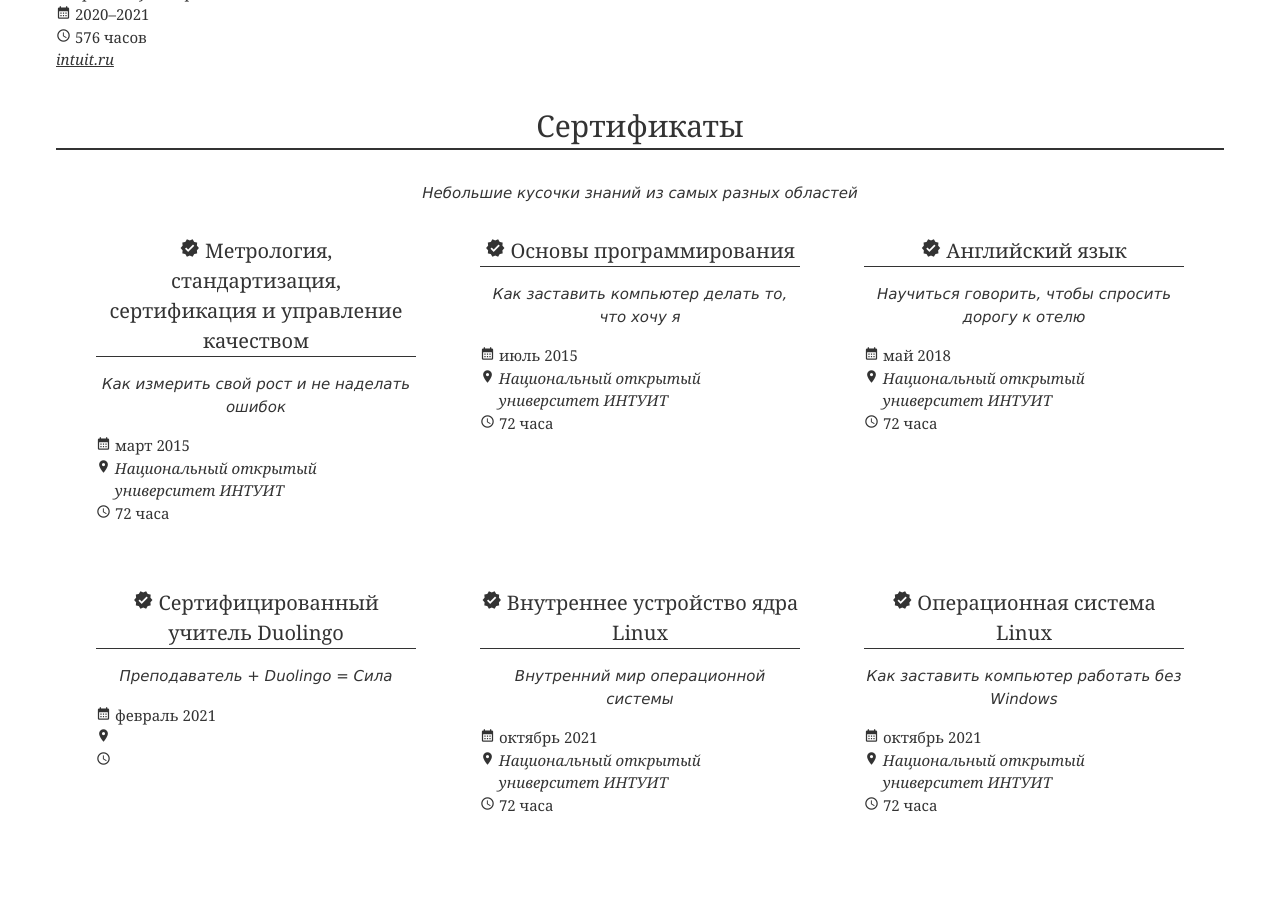
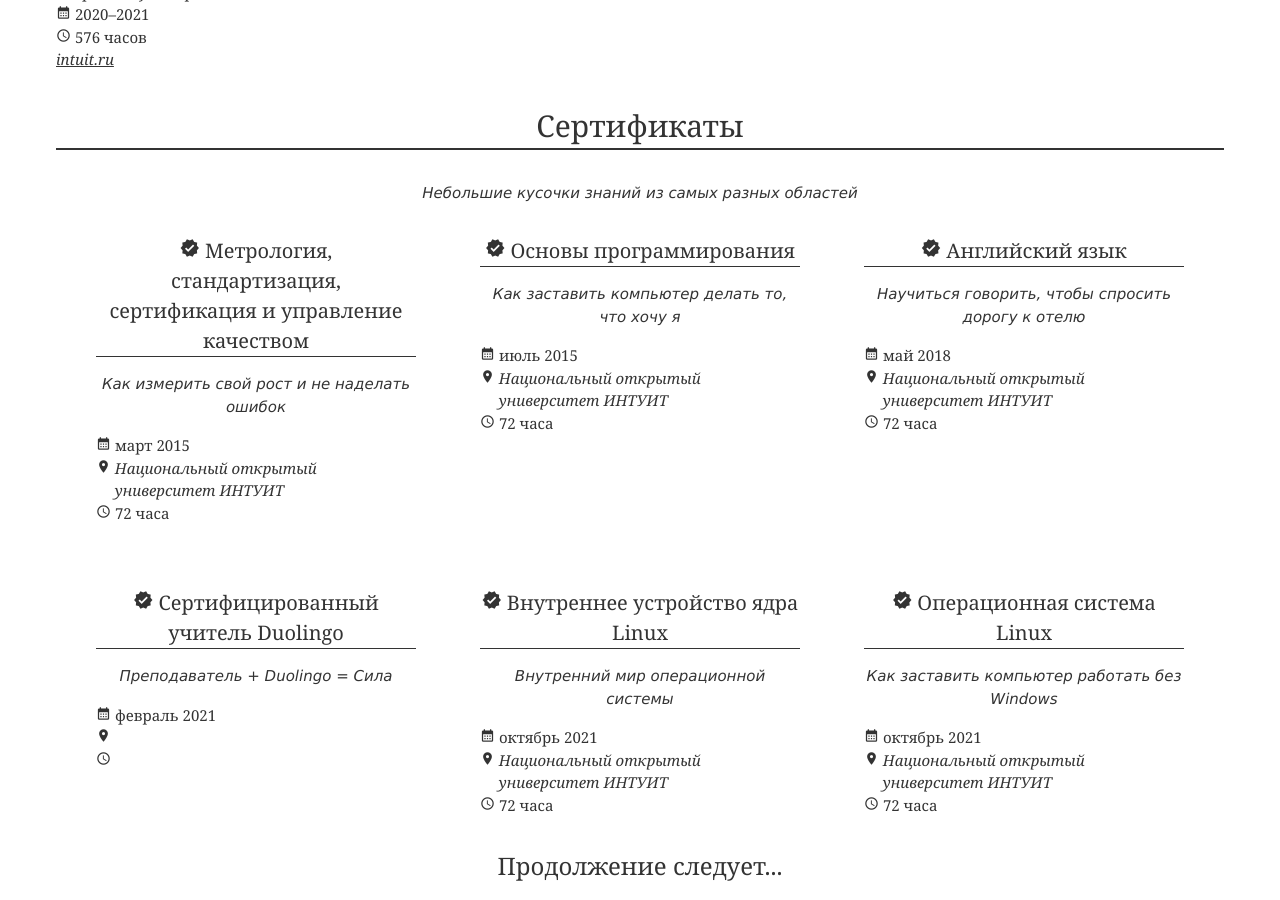
Before and after one commit to konstantin-morenko/jresume, a Jekyll site: the page built from index.md, in a window 1280 px wide and 900 px high, scrolled down 2560 px. Built offline with Jekyll 4.4.1, drawn with Linux system fonts in a browser that asks for light colours; before the commit the page ends 3424 px from its top, so only the background shows below that.

Commit message:
To be continued

```diff
--- a/index.md
+++ b/index.md
@@ -11,3 +11,7 @@ layout: default
 {% include educations.html %}
 
 {% include certificates.html %}
+
+<div style="font-family: Georgia, serif; font-size: 24px; text-align: center">
+Продолжение следует...
+</div>
```
